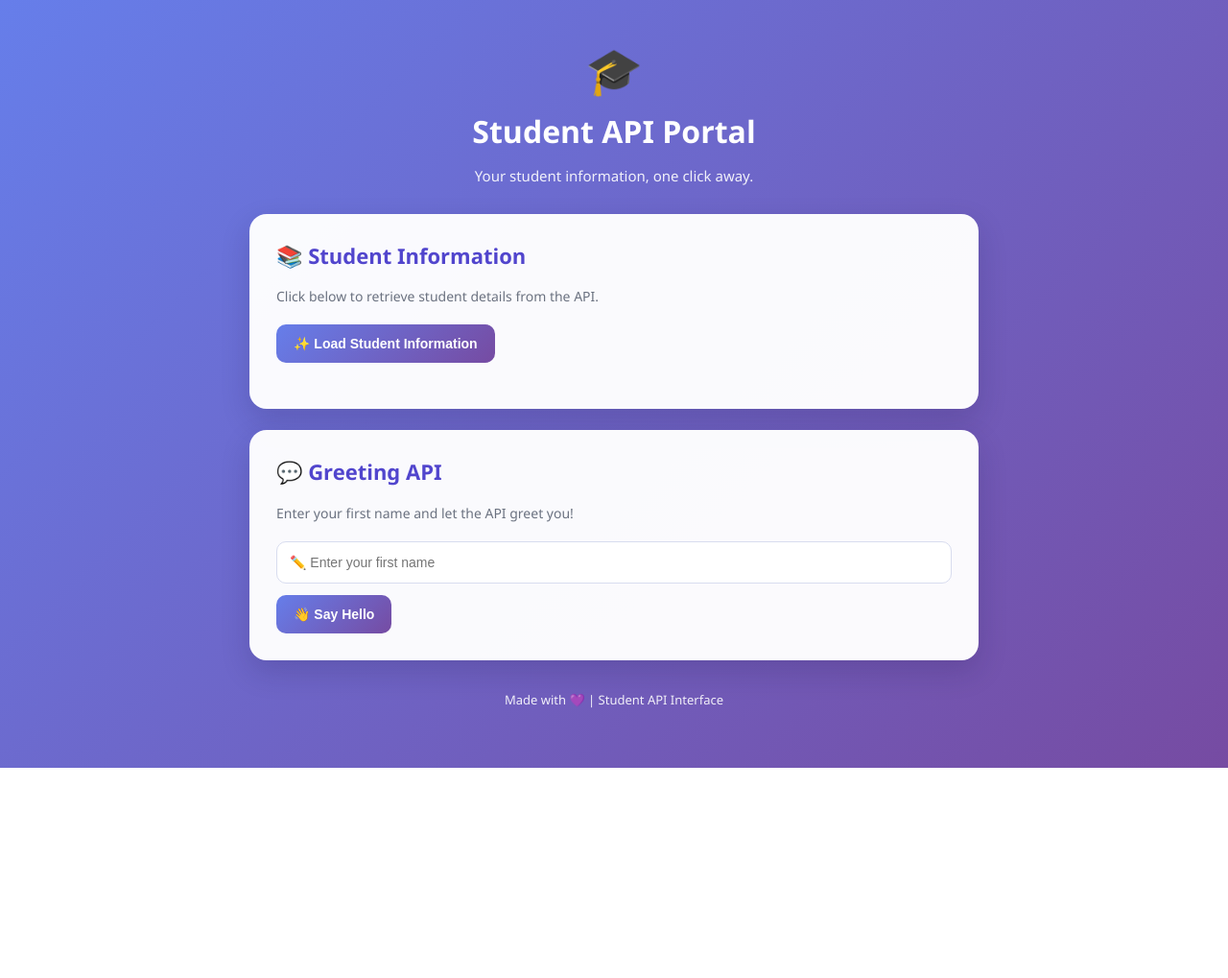
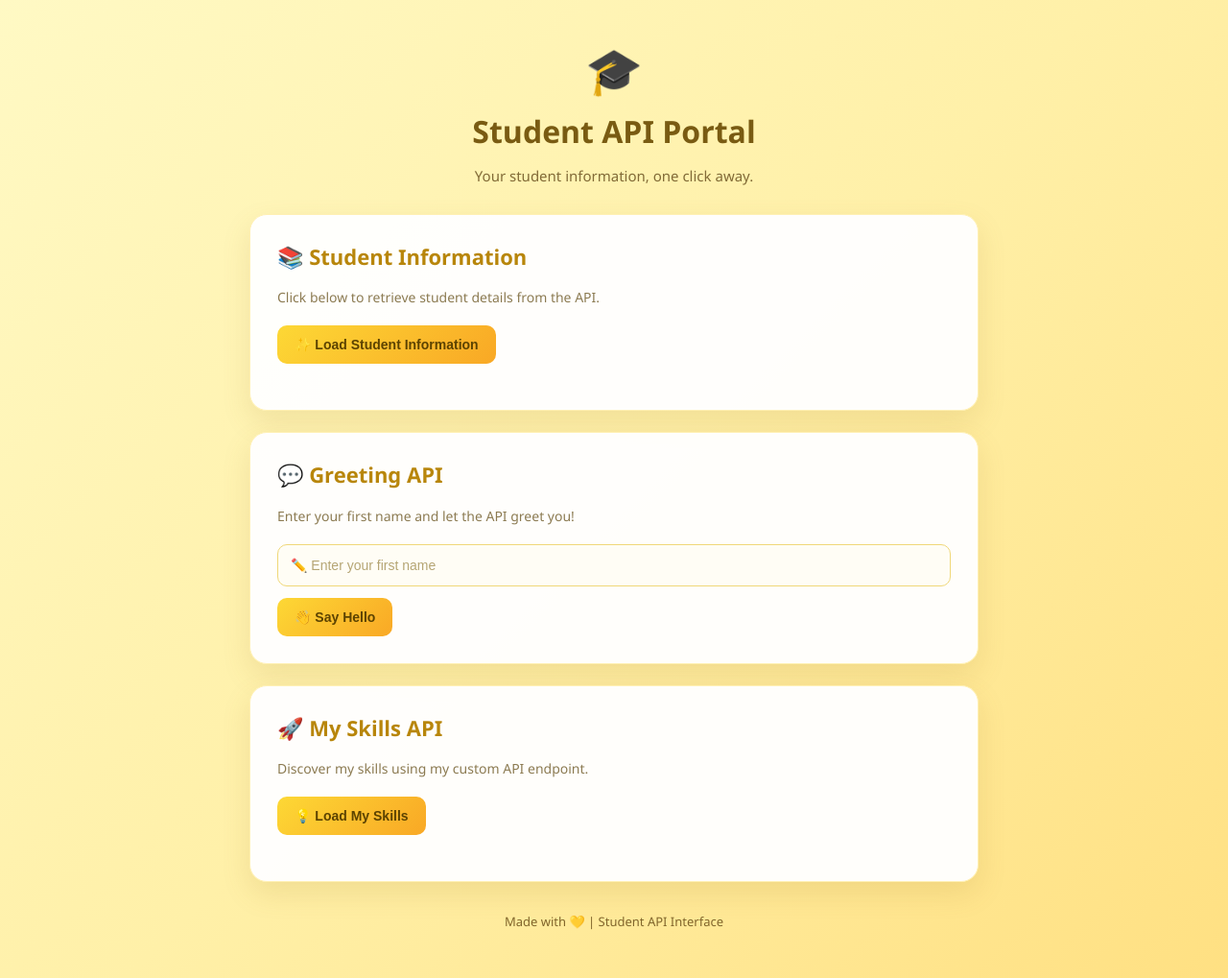
Before and after one commit to laudgwynethjoy-hue/GwynethJoyLaud, a Flask app: page / in a window 1280 px wide. Shown: the whole page at 96% size. Before the commit the page ends 800 px from the top, so only its background shows below. Run offline with Flask 3, Linux system fonts and the light colour scheme.

```diff
--- a/templates/index.html
+++ b/templates/index.html
@@ -1,4 +1,3 @@
-
 <!DOCTYPE html>
 <html lang="en">
 <head>
@@ -16,8 +15,13 @@
             margin: 0;
             min-height: 100vh;
             padding: 40px 20px;
-            background: linear-gradient(135deg, #667eea, #764ba2);
-            color: #26304a;
+            background: linear-gradient(
+                135deg,
+                #fff9c4,
+                #fff0a8,
+                #ffe082
+            );
+            color: #5c4b20;
         }
 
         .container {
@@ -27,7 +31,7 @@
 
         .header {
             text-align: center;
-            color: white;
+            color: #72551b;
             margin-bottom: 30px;
         }
 
@@ -39,29 +43,31 @@
         .header h1 {
             font-size: 32px;
             margin: 0 0 10px;
+            color: #795b12;
         }
 
         .header p {
             font-size: 15px;
-            opacity: 0.9;
+            color: #826b37;
         }
 
         .card {
-            background: rgba(255, 255, 255, 0.97);
+            background: rgba(255, 255, 255, 0.96);
             padding: 28px;
             margin-bottom: 22px;
             border-radius: 18px;
-            box-shadow: 0 12px 30px rgba(27, 20, 70, 0.18);
+            border: 1px solid #fff0b3;
+            box-shadow: 0 12px 30px rgba(145, 110, 20, 0.13);
         }
 
         .card h2 {
             margin-top: 0;
-            color: #5145cd;
+            color: #b8860b;
             font-size: 22px;
         }
 
         .description {
-            color: #6b7280;
+            color: #8c7b52;
             font-size: 14px;
             margin-bottom: 20px;
         }
@@ -70,8 +76,12 @@
             padding: 12px 18px;
             border: none;
             border-radius: 10px;
-            background: linear-gradient(135deg, #667eea, #764ba2);
-            color: white;
+            background: linear-gradient(
+                135deg,
+                #fdd835,
+                #f9a825
+            );
+            color: #5c4300;
             font-size: 14px;
             font-weight: bold;
             cursor: pointer;
@@ -79,8 +89,13 @@
         }
 
         button:hover {
+            background: linear-gradient(
+                135deg,
+                #fbc02d,
+                #f9a825
+            );
             transform: translateY(-2px);
-            box-shadow: 0 6px 15px rgba(102, 126, 234, 0.35);
+            box-shadow: 0 6px 15px rgba(249, 168, 37, 0.3);
         }
 
         button:active {
@@ -91,19 +106,26 @@
             width: 100%;
             padding: 13px;
             margin-bottom: 12px;
-            border: 1px solid #d8dcef;
+            border: 1px solid #f0d879;
             border-radius: 10px;
             font-size: 14px;
             outline: none;
+            background: #fffdf5;
+            color: #5c4b20;
             transition: border-color 0.2s, box-shadow 0.2s;
         }
 
-        input:focus {
-            border-color: #667eea;
-            box-shadow: 0 0 0 3px rgba(102, 126, 234, 0.12);
+        input::placeholder {
+            color: #b5a574;
         }
 
-        #result {
+        input:focus {
+            border-color: #fbc02d;
+            box-shadow: 0 0 0 3px rgba(251, 192, 45, 0.2);
+        }
+
+        #result,
+        #skillsResult {
             margin-top: 20px;
         }
 
@@ -113,38 +135,53 @@
             gap: 12px;
             padding: 13px;
             margin-bottom: 9px;
-            background: #f5f6ff;
+            background: #fffbea;
             border-radius: 9px;
-            border-left: 4px solid #667eea;
+            border-left: 4px solid #fbc02d;
         }
 
         .student-detail strong {
-            color: #555b73;
+            color: #89713b;
         }
 
         .student-detail span {
             text-align: right;
             overflow-wrap: anywhere;
-            color: #353b63;
+            color: #5c4b20;
         }
 
         #greeting {
             margin-bottom: 0;
             margin-top: 18px;
             padding: 15px;
-            background: #f0fdf4;
+            background: #fff8dc;
+            border: 1px solid #ffec9e;
             border-radius: 10px;
-            color: #15803d;
+            color: #896404;
             font-weight: bold;
             display: none;
         }
 
+        .skill-item {
+            padding: 12px 15px;
+            margin: 10px 0;
+            background: #fff8dc;
+            border-left: 4px solid #f9c846;
+            border-radius: 9px;
+            color: #87651b;
+            font-weight: 500;
+        }
+
+        .skills-heading {
+            color: #b8860b;
+            margin-top: 20px;
+        }
+
         .footer {
             text-align: center;
-            color: white;
+            color: #80652b;
             font-size: 13px;
             padding: 10px;
-            opacity: 0.9;
         }
 
         @media (max-width: 500px) {
@@ -168,6 +205,10 @@
             .student-detail span {
                 text-align: left;
             }
+
+            button {
+                max-width: 100%;
+            }
         }
     </style>
 </head>
@@ -181,6 +222,7 @@
             <p>Your student information, one click away.</p>
         </header>
 
+        <!-- Student Information API -->
         <section class="card">
             <h2>📚 Student Information</h2>
             <p class="description">
@@ -191,9 +233,10 @@
                 ✨ Load Student Information
             </button>
 
-            <div id="result"></div>
+            <div id="result" aria-live="polite"></div>
         </section>
 
+        <!-- Greeting API -->
         <section class="card">
             <h2>💬 Greeting API</h2>
             <p class="description">
@@ -204,6 +247,7 @@
                 type="text"
                 id="nameInput"
                 placeholder="✏️ Enter your first name"
+                aria-label="Enter your first name"
             >
 
             <button onclick="sayHello()">
@@ -213,23 +257,39 @@
             <p id="greeting" aria-live="polite"></p>
         </section>
 
+        <!-- Custom Skills API -->
+        <section class="card">
+            <h2>🚀 My Skills API</h2>
+            <p class="description">
+                Discover my skills using my custom API endpoint.
+            </p>
+
+            <button onclick="loadSkills()">
+                💡 Load My Skills
+            </button>
+
+            <div id="skillsResult" aria-live="polite"></div>
+        </section>
+
         <footer class="footer">
-            Made with 💜 | Student API Interface
+            Made with 💛 | Student API Interface
         </footer>
 
     </div>
 
     <script>
+        // Student Information API
         function loadStudent() {
             const result = document.getElementById('result');
 
-            result.innerHTML = '<p>⏳ Loading student information...</p>';
+            result.textContent = '⏳ Loading student information...';
 
             fetch('/student')
                 .then(response => {
                     if (!response.ok) {
                         throw new Error('Failed to load student data');
                     }
+
                     return response.json();
                 })
                 .then(data => {
@@ -266,7 +326,8 @@
 
                     result.querySelectorAll('.student-detail span')
                         .forEach((element, index) => {
-                            element.textContent = values[index] ?? 'Not available';
+                            element.textContent =
+                                values[index] ?? 'Not available';
                         });
                 })
                 .catch(error => {
@@ -275,14 +336,18 @@
                 });
         }
 
+        // Greeting API
         function sayHello() {
-            const name = document.getElementById('nameInput').value.trim();
+            const name =
+                document.getElementById('nameInput').value.trim();
+
             const greeting = document.getElementById('greeting');
 
             greeting.style.display = 'block';
 
             if (!name) {
-                greeting.textContent = '😊 Please enter your first name!';
+                greeting.textContent =
+                    '😊 Please enter your first name!';
                 return;
             }
 
@@ -293,10 +358,11 @@
                     if (!response.ok) {
                         throw new Error('Failed to retrieve greeting');
                     }
+
                     return response.json();
                 })
                 .then(data => {
-                    greeting.textContent = '💜 ' + data.message;
+                    greeting.textContent = '💛 ' + data.message;
                 })
                 .catch(error => {
                     greeting.textContent =
@@ -304,6 +370,58 @@
                 });
         }
 
+        // Custom Skills API
+        function loadSkills() {
+            const result = document.getElementById('skillsResult');
+
+            result.textContent = '⏳ Loading skills...';
+
+            fetch('/skills')
+                .then(response => {
+                    if (!response.ok) {
+                        throw new Error('Failed to load skills');
+                    }
+
+                    return response.json();
+                })
+                .then(data => {
+                    result.innerHTML = '';
+
+                    const heading = document.createElement('h3');
+                    heading.className = 'skills-heading';
+                    heading.textContent = data.name || 'My Skills';
+
+                    result.appendChild(heading);
+
+                    if (!Array.isArray(data.skills)) {
+                        throw new Error('Invalid skills data format');
+                    }
+
+                    if (data.skills.length === 0) {
+                        result.appendChild(
+                            document.createTextNode(
+                                'No skills available yet.'
+                            )
+                        );
+                        return;
+                    }
+
+                    data.skills.forEach(skill => {
+                        const item = document.createElement('div');
+
+                        item.className = 'skill-item';
+                        item.textContent = '⭐ ' + skill;
+
+                        result.appendChild(item);
+                    });
+                })
+                .catch(error => {
+                    result.textContent =
+                        '❌ Unable to retrieve skills. Check your /skills endpoint.';
+                });
+        }
+
+        // Press Enter to submit the greeting
         document.getElementById('nameInput')
             .addEventListener('keydown', event => {
                 if (event.key === 'Enter') {
```
